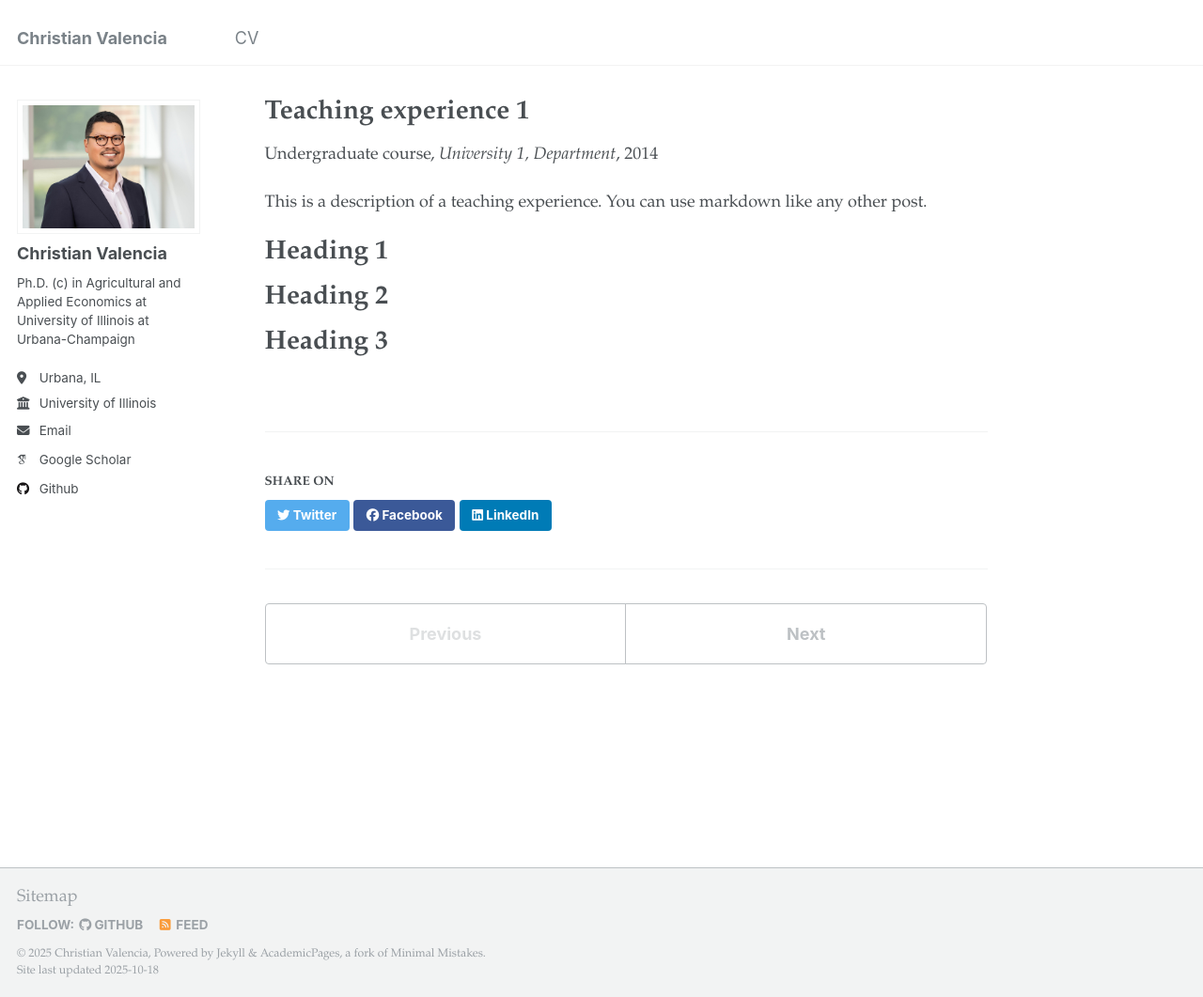
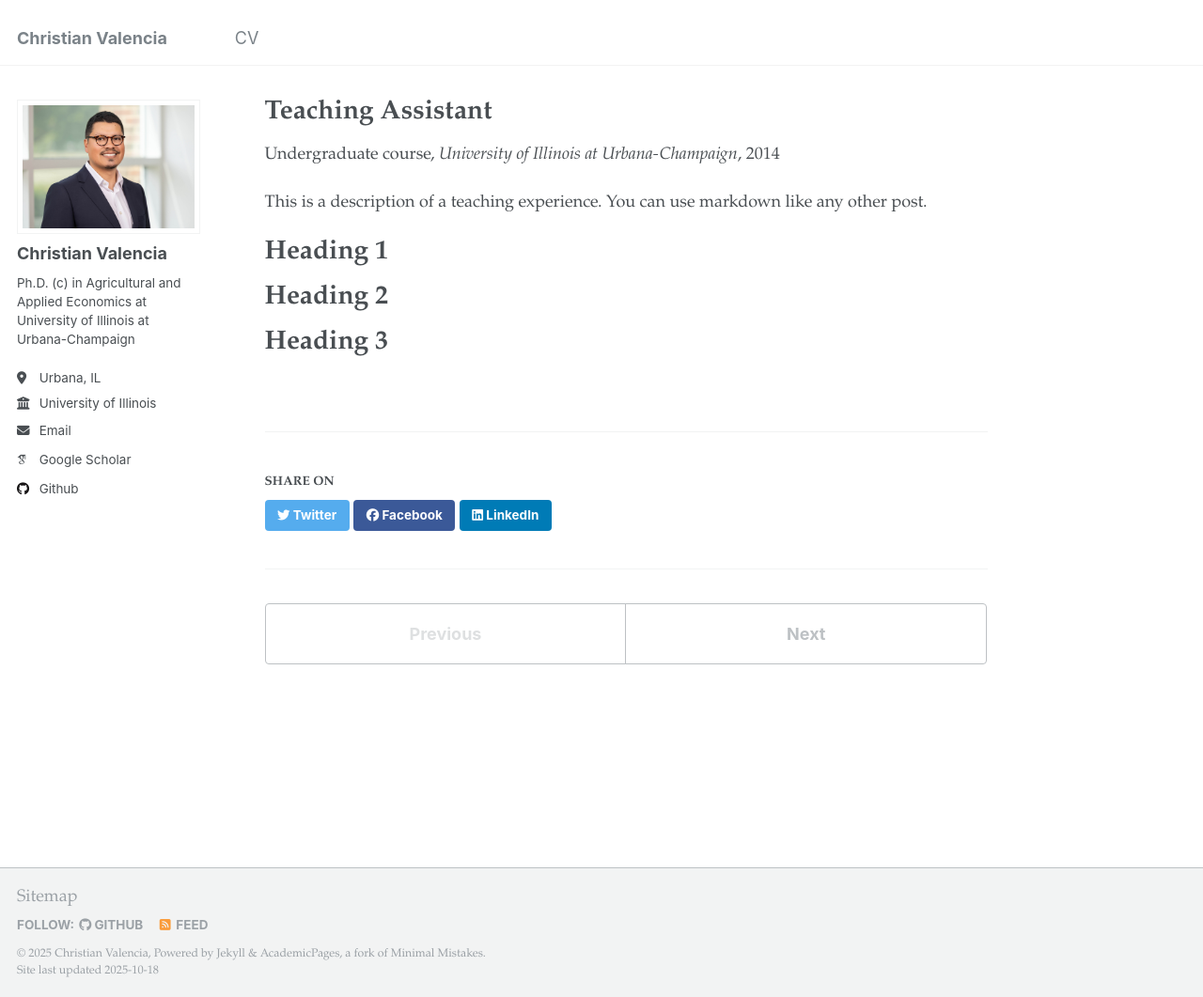
Before and after one commit to valenciac/valenciac.github.io, a Jekyll site: the page built from _teaching/2014-spring-teaching-1.md, in a window 1280 px wide and 1061 px high. Shown: the whole window at 94% size. Built offline with Jekyll 4.4.1, drawn with Linux system fonts in a browser that asks for light colours; some web fonts are replaced.

Commit message:
Update 2014-spring-teaching-1.md

```diff
--- a/_teaching/2014-spring-teaching-1.md
+++ b/_teaching/2014-spring-teaching-1.md
@@ -1,9 +1,9 @@
 ---
-title: "Teaching experience 1"
+title: "Teaching Assistant"
 collection: teaching
 type: "Undergraduate course"
 permalink: /teaching/2014-spring-teaching-1
-venue: "University 1, Department"
+venue: "University of Illinois at Urbana-Champaign"
 date: 2014-01-01
 location: "City, Country"
 ---
```
